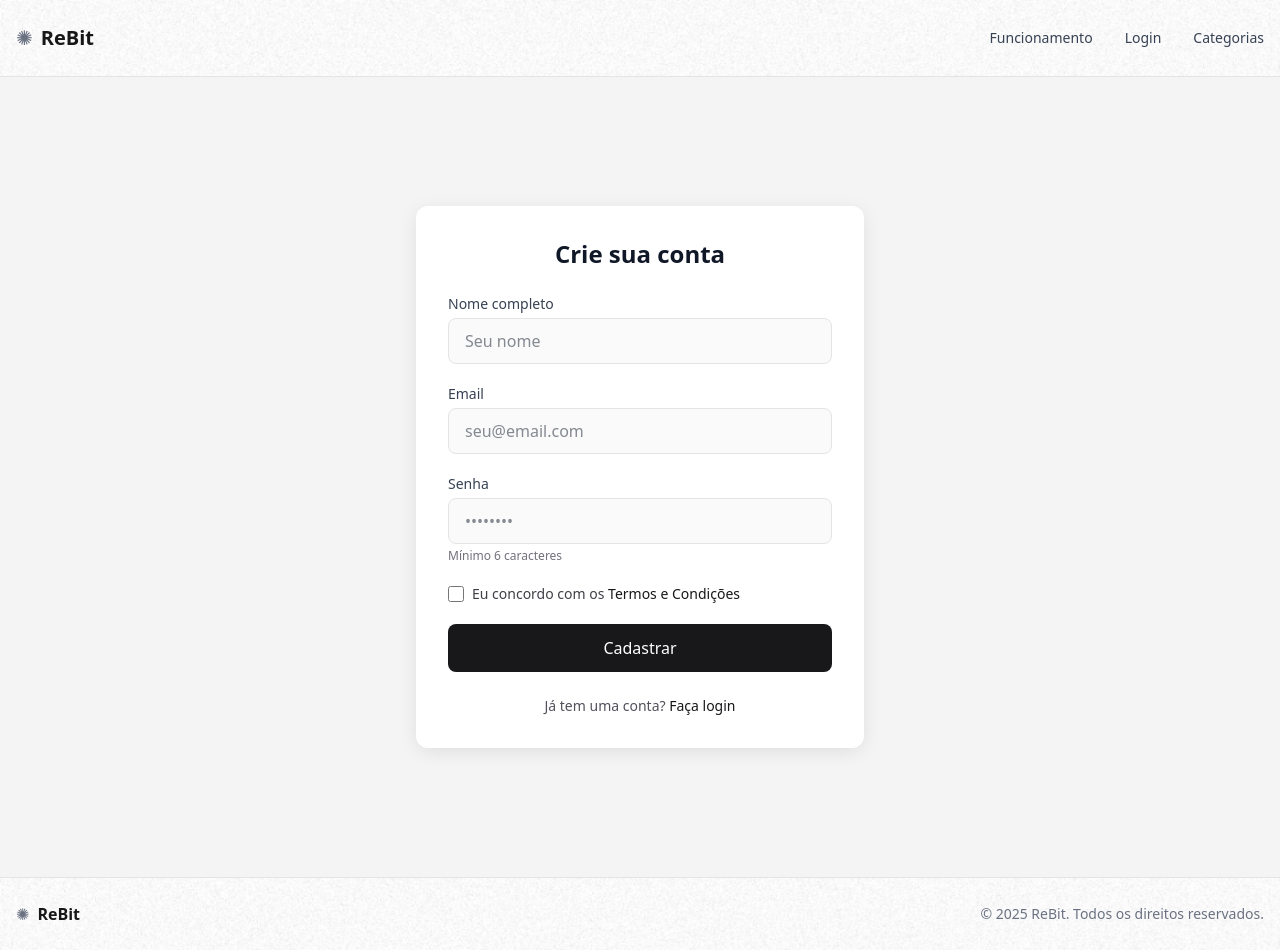
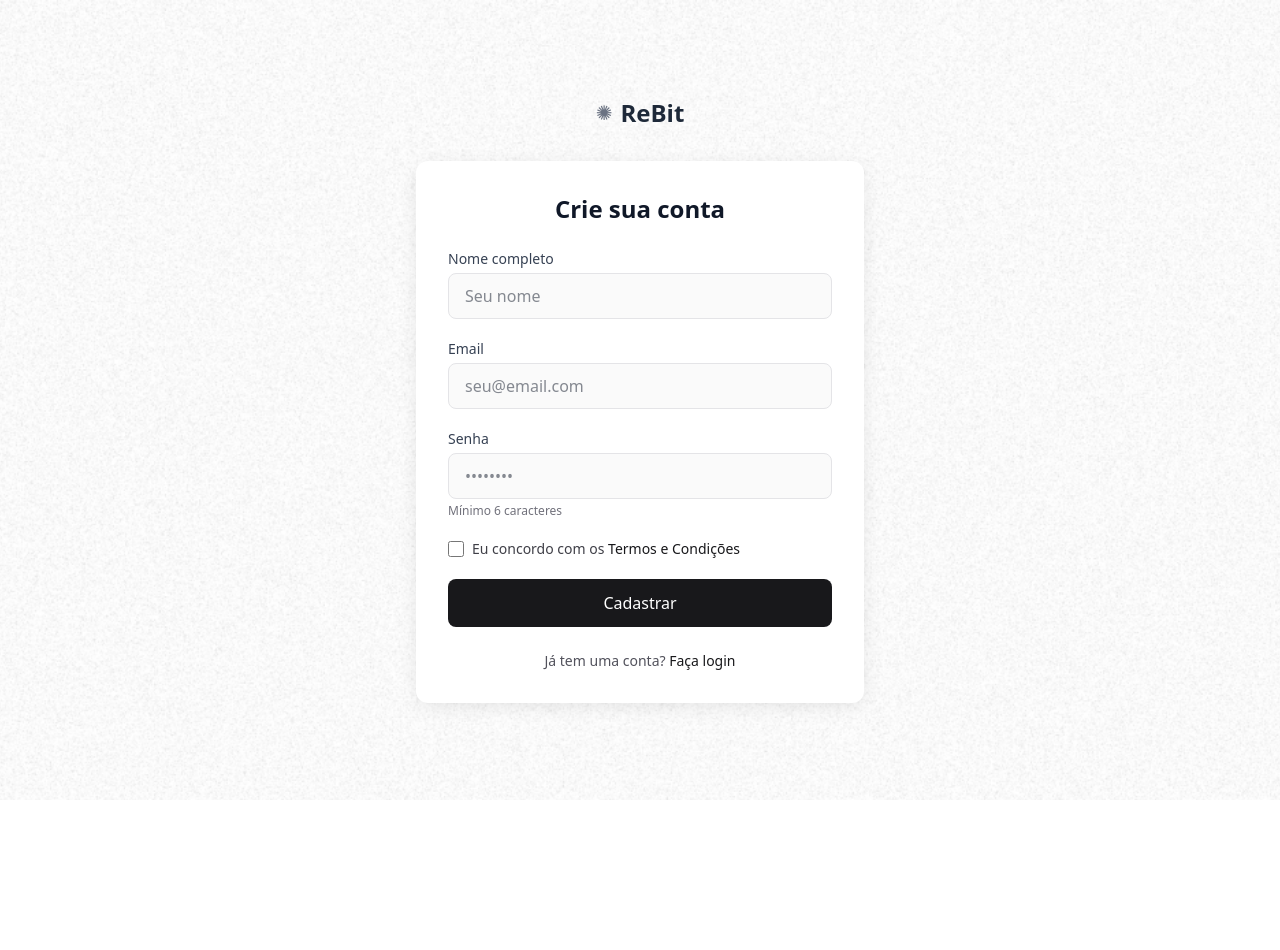
Before and after one commit to raonych/ReBit, a Next.js app: page /cadastro in a window 1280 px wide. After the commit the page ends 800 px from the top, so only its background shows below. Built offline with nearby package versions, Linux system fonts and the light colour scheme.

Commit message:
refactor: padronização no layout

```diff
--- a/src/app/(auth)/cadastro/page.tsx
+++ b/src/app/(auth)/cadastro/page.tsx
@@ -2,6 +2,7 @@
 import { useState } from "react";
 import { useRouter } from "next/navigation";
 import { usuarioService } from "@/lib/request/usuarios";
+import Link from "next/link";
 
 export default function Cadastro() {
   const [formData, setFormData] = useState({
@@ -51,7 +52,23 @@ export default function Cadastro() {
     }
   };
   return (
-    <div className="min-h-screen bg-zinc-100 flex items-center justify-center p-4">
+    <div
+      className="min-h-screen flex flex-col items-center justify-center p-4"
+      style={{
+        backgroundImage: 'url("/Background.png")',
+        backgroundSize: "cover",
+        backgroundPosition: "center",
+        backgroundRepeat: "no-repeat",
+      }}
+    >
+      <Link
+        href="/"
+        className="flex items-center gap-2 mb-8 cursor-pointer select-none"
+      >
+        <span className="text-gray-500 text-xl">✺</span>
+        <span className="font-semibold text-2xl text-gray-800">ReBit</span>
+      </Link>
+
       <div className="w-full max-w-md bg-white rounded-xl shadow-[0_4px_20px_-2px_rgba(0,0,0,0.1)] p-8 transition-all hover:shadow-[0_6px_24px_-2px_rgba(0,0,0,0.15)]">
         <h1 className="text-2xl font-bold text-gray-900 mb-6 text-center">
           Crie sua conta
--- a/src/app/(auth)/enderecos/page.tsx
+++ b/src/app/(auth)/enderecos/page.tsx
@@ -2,6 +2,7 @@
 import { useEffect, useState } from "react";
 import { useRouter } from "next/navigation";
 import { usuarioService } from "@/lib/request/usuarios";
+import Link from "next/link";
 
 export default function CadastroEndereco() {
   const router = useRouter();
@@ -20,7 +21,6 @@ export default function CadastroEndereco() {
   const [erro, setErro] = useState("");
   const [isLoading, setIsLoading] = useState(false);
 
-  // Protege a página: se não tiver token, manda para login
   useEffect(() => {
     const token = localStorage.getItem("token");
     if (!token) {
@@ -71,7 +71,6 @@ export default function CadastroEndereco() {
       await usuarioService.cadastrarEndereco(formData);
       setMensagem("Endereço cadastrado com sucesso!");
 
-      // Aguarda 1 segundo e redireciona para página de endereços
       setTimeout(() => {
         router.push("/enderecos");
       }, 1000);
@@ -87,7 +86,23 @@ export default function CadastroEndereco() {
   };
 
   return (
-    <div className="min-h-screen bg-zinc-100 flex items-center justify-center p-4">
+    <div
+      className="min-h-screen flex flex-col items-center justify-center p-4"
+      style={{
+        backgroundImage: 'url("/Background.png")',
+        backgroundSize: "cover",
+        backgroundPosition: "center",
+        backgroundRepeat: "no-repeat",
+      }}
+    >
+      <Link
+        href="/"
+        className="flex items-center gap-2 mb-8 cursor-pointer select-none"
+      >
+        <span className="text-gray-500 text-xl">✺</span>
+        <span className="font-semibold text-2xl text-gray-800">ReBit</span>
+      </Link>
+
       <div className="w-full max-w-xl bg-white rounded-xl shadow p-8">
         <h1 className="text-2xl font-bold mb-6 text-center text-zinc-800">
           Cadastro de Endereço
--- a/src/app/(auth)/login/page.tsx
+++ b/src/app/(auth)/login/page.tsx
@@ -2,6 +2,7 @@
 import { useState } from "react";
 import { useRouter } from "next/navigation";
 import { usuarioService } from "@/lib/request/usuarios";
+import Link from "next/link";
 
 export default function Login() {
   const [formData, setFormData] = useState({
@@ -48,8 +49,24 @@ export default function Login() {
   };
 
   return (
-    <div className="min-h-screen bg-zinc-100 flex items-center justify-center p-4">
-      <div className="w-full max-w-md bg-white rounded-xl shadow-[0_4px_20px_-2px_rgba(0,0,0,0.1)] p-8 transition-all hover:shadow-[0_6px_24px_-2px_rgba(0,0,0,0.15)]">
+    <div
+      className="min-h-screen bg-zinc-100 flex flex-col items-center justify-center p-4"
+      style={{
+        backgroundImage: 'url("/Background.png")',
+        backgroundSize: "cover",
+        backgroundPosition: "center",
+        backgroundRepeat: "no-repeat",
+      }}
+    >
+      <Link
+        href="/"
+        className="flex items-center gap-2 mb-12 cursor-pointer select-none"
+      >
+        <span className="text-gray-500 text-xl">✺</span>
+        <span className="font-semibold text-2xl text-gray-800">ReBit</span>
+      </Link>
+
+      <div className="mb-5 w-full max-w-md bg-white rounded-xl shadow-[0_4px_20px_-2px_rgba(0,0,0,0.1)] p-8 transition-all hover:shadow-[0_6px_24px_-2px_rgba(0,0,0,0.15)]">
         <h1 className="text-2xl font-bold text-gray-900 mb-6 text-center">
           Acesse sua conta
         </h1>
@@ -98,6 +115,7 @@ export default function Login() {
               placeholder="••••••••"
             />
           </div>
+
           <div className="flex items-start">
             <div className="flex items-center h-5">
               <input
@@ -116,6 +134,7 @@ export default function Login() {
               Manter-se conectado
             </label>
           </div>
+
           <button
             type="submit"
             disabled={isLoading}
--- a/src/app/layout.tsx
+++ b/src/app/layout.tsx
@@ -2,7 +2,9 @@ import type React from "react";
 import type { Metadata } from "next";
 import { Geist, Geist_Mono } from "next/font/google";
 import "./globals.css";
-import Link from "next/link";
+
+import { Header } from "@/components/header";
+import { Footer } from "@/components/footer";
 
 const geistSans = Geist({
   variable: "--font-geist-sans",
@@ -28,58 +30,11 @@ export default function RootLayout({
   return (
     <html lang="pt-BR">
       <body
-        className={`${geistSans.variable} ${geistMono.variable} antialiased ` }
+        className={`${geistSans.variable} ${geistMono.variable} antialiased`}
       >
-         <header className="border-b border-zinc-200 py-6" style={{
-      backgroundImage: 'url("/Background.png")',
-      backgroundSize: 'cover',
-      backgroundPosition: 'center',
-      backgroundRepeat: 'no-repeat',
-    }}>
-        <div className="w-full max-w-7xl mx-auto px-4 flex items-center justify-between">
-          <Link href="/" className="flex items-center gap-2">
-            <span className="text-gray-500 text-xl">✺</span>
-            <span className="font-semibold text-xl">ReBit</span>
-          </Link>
-          <nav className="flex items-center gap-8">
-            <Link
-              href="/funcionamento"
-              className="text-sm text-gray-700 hover:text-gray-900"
-            >
-              Funcionamento
-            </Link>
-            <Link
-              href="/login"
-              className="text-sm text-gray-700 hover:text-gray-900"
-            >
-              Login
-            </Link>
-            <Link
-              href="/categorias"
-              className="text-sm text-gray-700 hover:text-gray-900"
-            >
-              Categorias
-            </Link>
-          </nav>
-        </div>
-      </header>
+        <Header />
         {children}
-        <footer className="py-6 border-t border-zinc-200" style={{
-      backgroundImage: 'url("/Background.png")',
-      backgroundSize: 'cover',
-      backgroundPosition: 'center',
-      backgroundRepeat: 'no-repeat',
-    }}>
-        <div className="w-full max-w-7xl mx-auto px-4 flex flex-col md:flex-row justify-between items-center">
-          <div className="flex items-center gap-2 mb-4 md:mb-0">
-            <span className="text-gray-500">✺</span>
-            <span className="font-semibold">ReBit</span>
-          </div>
-          <div className="text-sm text-gray-500">
-            © 2025 ReBit. Todos os direitos reservados.
-          </div>
-        </div>
-      </footer>
+        <Footer />
       </body>
     </html>
   );
--- /dev/null
+++ b/src/components/footer.tsx
@@ -0,0 +1,34 @@
+"use client";
+
+import { usePathname } from "next/navigation";
+
+export function Footer() {
+  const pathname = usePathname();
+
+  const hiddenRoutes = ["/login", "/cadastro", "/enderecos"];
+  const isHidden = hiddenRoutes.includes(pathname);
+
+  if (isHidden) return null;
+
+  return (
+    <footer
+      className="py-6 border-t border-zinc-200"
+      style={{
+        backgroundImage: 'url("/Background.png")',
+        backgroundSize: "cover",
+        backgroundPosition: "center",
+        backgroundRepeat: "no-repeat",
+      }}
+    >
+      <div className="w-full max-w-7xl mx-auto px-4 flex flex-col md:flex-row justify-between items-center">
+        <div className="flex items-center gap-2 mb-4 md:mb-0">
+          <span className="text-gray-500">✺</span>
+          <span className="font-semibold">ReBit</span>
+        </div>
+        <div className="text-sm text-gray-500">
+          © 2025 ReBit. Todos os direitos reservados.
+        </div>
+      </div>
+    </footer>
+  );
+}
--- /dev/null
+++ b/src/components/header.tsx
@@ -0,0 +1,52 @@
+"use client";
+
+import Link from "next/link";
+import { usePathname } from "next/navigation";
+
+export function Header() {
+  const pathname = usePathname();
+
+  const hiddenRoutes = ["/login", "/cadastro", "/enderecos"];
+  const isHidden = hiddenRoutes.includes(pathname);
+
+  if (isHidden) return null;
+
+  return (
+    <header
+      className="border-b border-zinc-200 py-6"
+      style={{
+        backgroundImage: 'url("/Background.png")',
+        backgroundSize: "cover",
+        backgroundPosition: "center",
+        backgroundRepeat: "no-repeat",
+      }}
+    >
+      <div className="w-full max-w-7xl mx-auto px-4 flex items-center justify-between">
+        <Link href="/" className="flex items-center gap-2">
+          <span className="text-gray-500 text-xl">✺</span>
+          <span className="font-semibold text-xl">ReBit</span>
+        </Link>
+        <nav className="flex items-center gap-8">
+          <Link
+            href="/funcionamento"
+            className="text-sm text-gray-700 hover:text-gray-900"
+          >
+            Funcionamento
+          </Link>
+          <Link
+            href="/login"
+            className="text-sm text-gray-700 hover:text-gray-900"
+          >
+            Login
+          </Link>
+          <Link
+            href="/categorias"
+            className="text-sm text-gray-700 hover:text-gray-900"
+          >
+            Categorias
+          </Link>
+        </nav>
+      </div>
+    </header>
+  );
+}
```
Also changed, not shown: src/app/page.tsx (+19 -15 lines).
